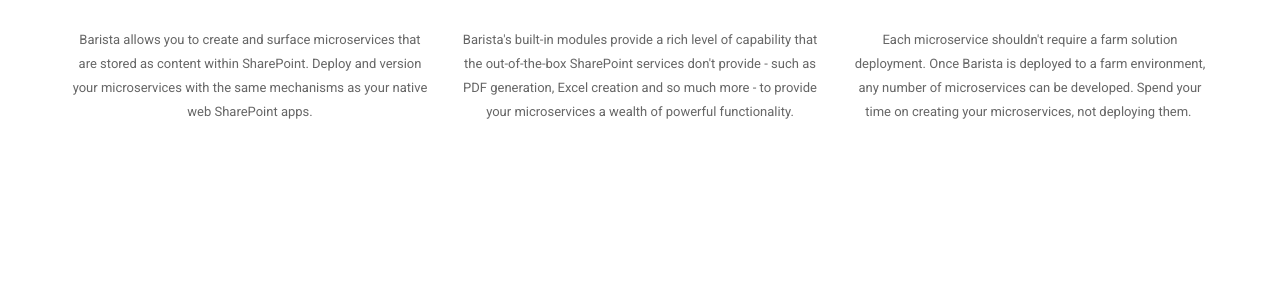
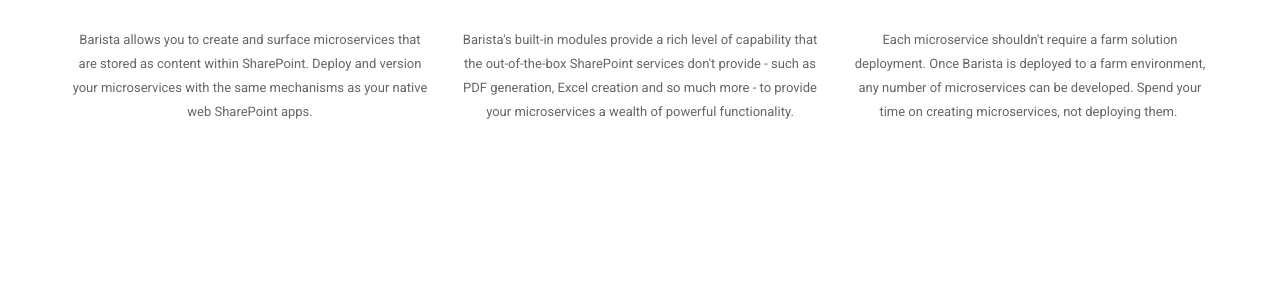
Before and after one commit to BaristaLabs/BaristaLabs.github.io, a Jekyll site: the page built from index.html, in a window 1280 px wide and 900 px high, scrolled down 528 px. Shown: the part 228-524 px from the top of the window. Built offline with Jekyll 4.4.1, drawn with Linux system fonts in a browser that asks for light colours.

```diff
--- a/index.html
+++ b/index.html
@@ -54,7 +54,7 @@ layout: default
           </div>
           <p>
             Each microservice shouldn't require a farm solution deployment. Once Barista is deployed to a farm environment, any number
-            of microservices can be developed. Spend your time on creating your microservices, not deploying them.&nbsp;</p>
+            of microservices can be developed. Spend your time on creating microservices, not deploying them.&nbsp;</p>
         </div>
 
       </div>
```
Also changed, not shown: _posts/2018-01-08-announcing-barista-core-availability.md (added, +28 -0 lines).
